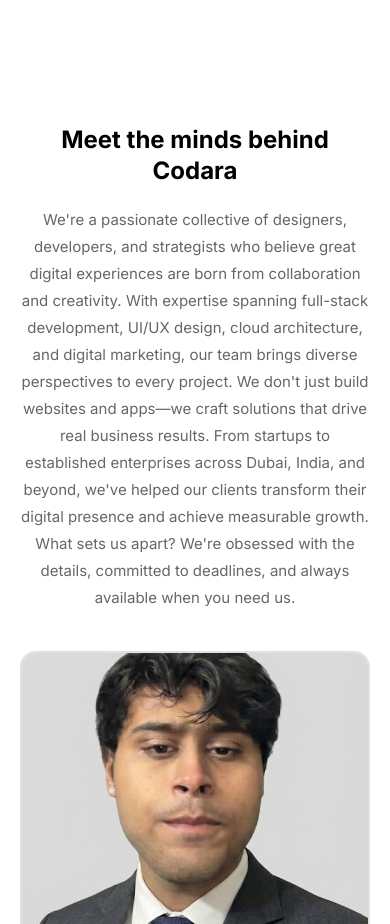
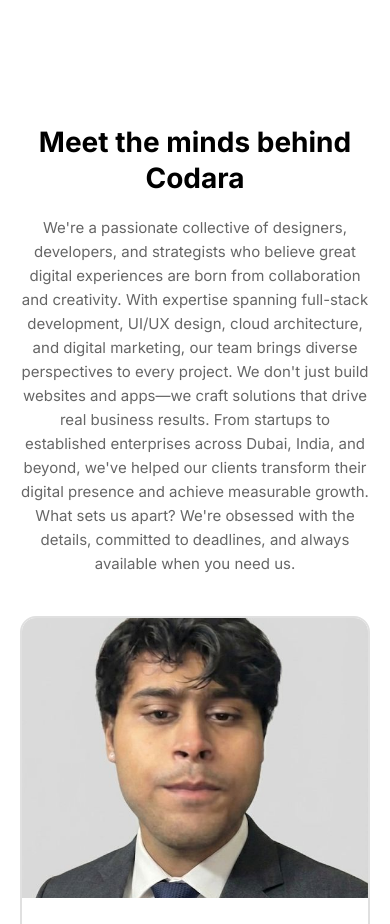
Before and after one commit to adxtya-codes/Codara, a Next.js app in the folder Desktop/codara/: page /about in a window 390 px wide. Shown: the part 860-1784 px from the top of the page. Built offline with nearby package versions, Linux system fonts and the light colour scheme.

Commit message:
Fix mobile: reduce project section border radius and improve About page team section

```diff
--- a/Desktop/codara/app/globals.css
+++ b/Desktop/codara/app/globals.css
@@ -2451,3 +2451,58 @@
         border-radius: 20px !important;
     }
 }
+
+/* ===================================
+   COMPREHENSIVE MOBILE FIXES
+   =================================== */
+
+/* Fix projects section large border radius on mobile */
+@media (max-width: 768px) {
+    .projects-section {
+        border-radius: 0 0 24px 24px !important;
+    }
+
+    .projects-image-container,
+    .project-image-wrapper,
+    .project-image,
+    .project-image-left,
+    .project-image-right {
+        border-radius: 20px !important;
+    }
+
+    /* Fix About page team section */
+    .team-headline {
+        font-size: 32px !important;
+        line-height: 1.2 !important;
+        word-break: keep-all !important;
+    }
+
+    .team-description {
+        font-size: 16px !important;
+        line-height: 1.6 !important;
+    }
+}
+
+@media (max-width: 480px) {
+    .projects-section {
+        border-radius: 0 0 20px 20px !important;
+    }
+
+    .projects-image-container,
+    .project-image-wrapper,
+    .project-image,
+    .project-image-left,
+    .project-image-right {
+        border-radius: 16px !important;
+    }
+
+    /* About page team section for small mobile */
+    .team-headline {
+        font-size: 28px !important;
+        line-height: 1.3 !important;
+    }
+
+    .team-description {
+        font-size: 15px !important;
+    }
+}
```
